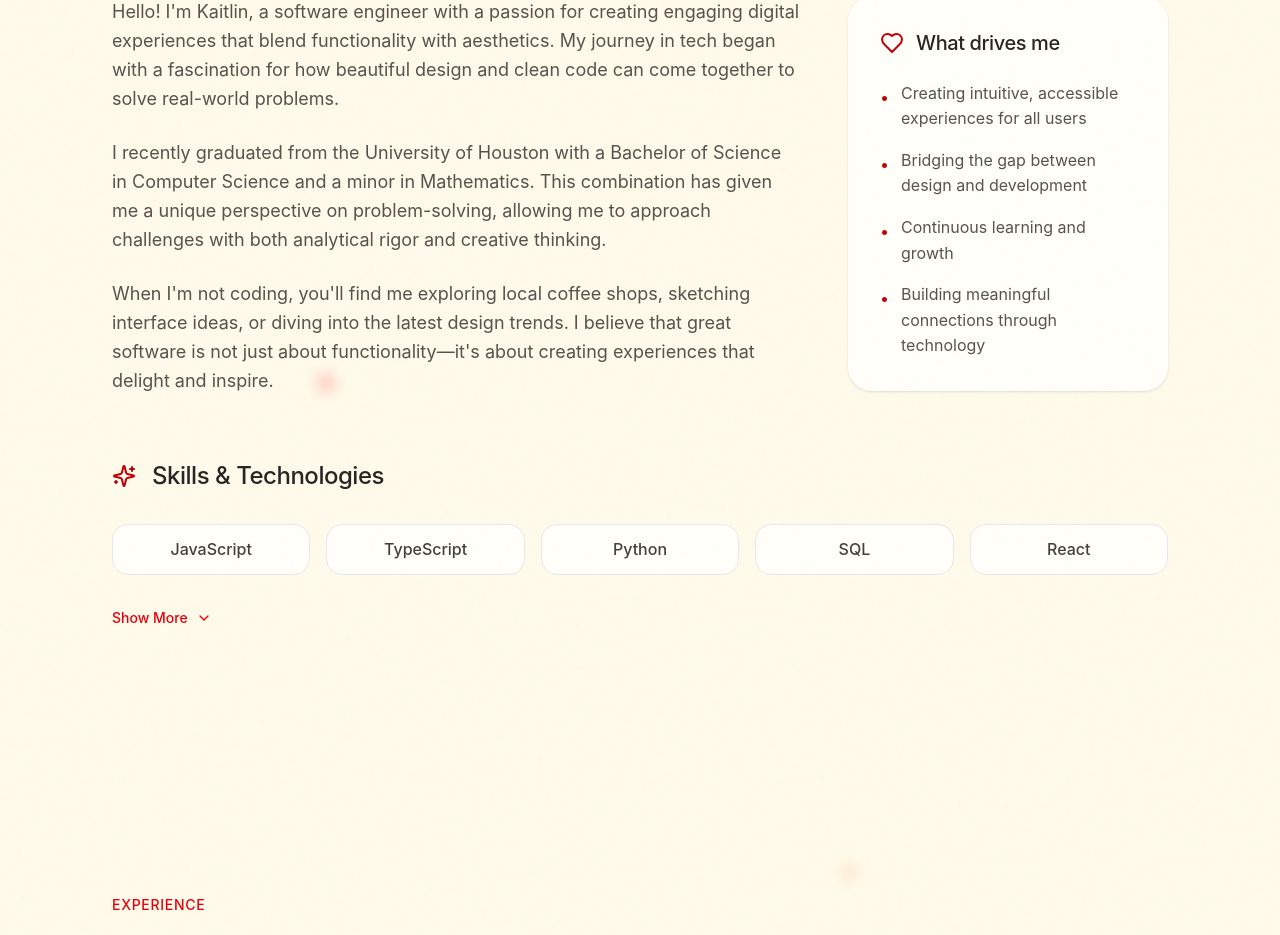
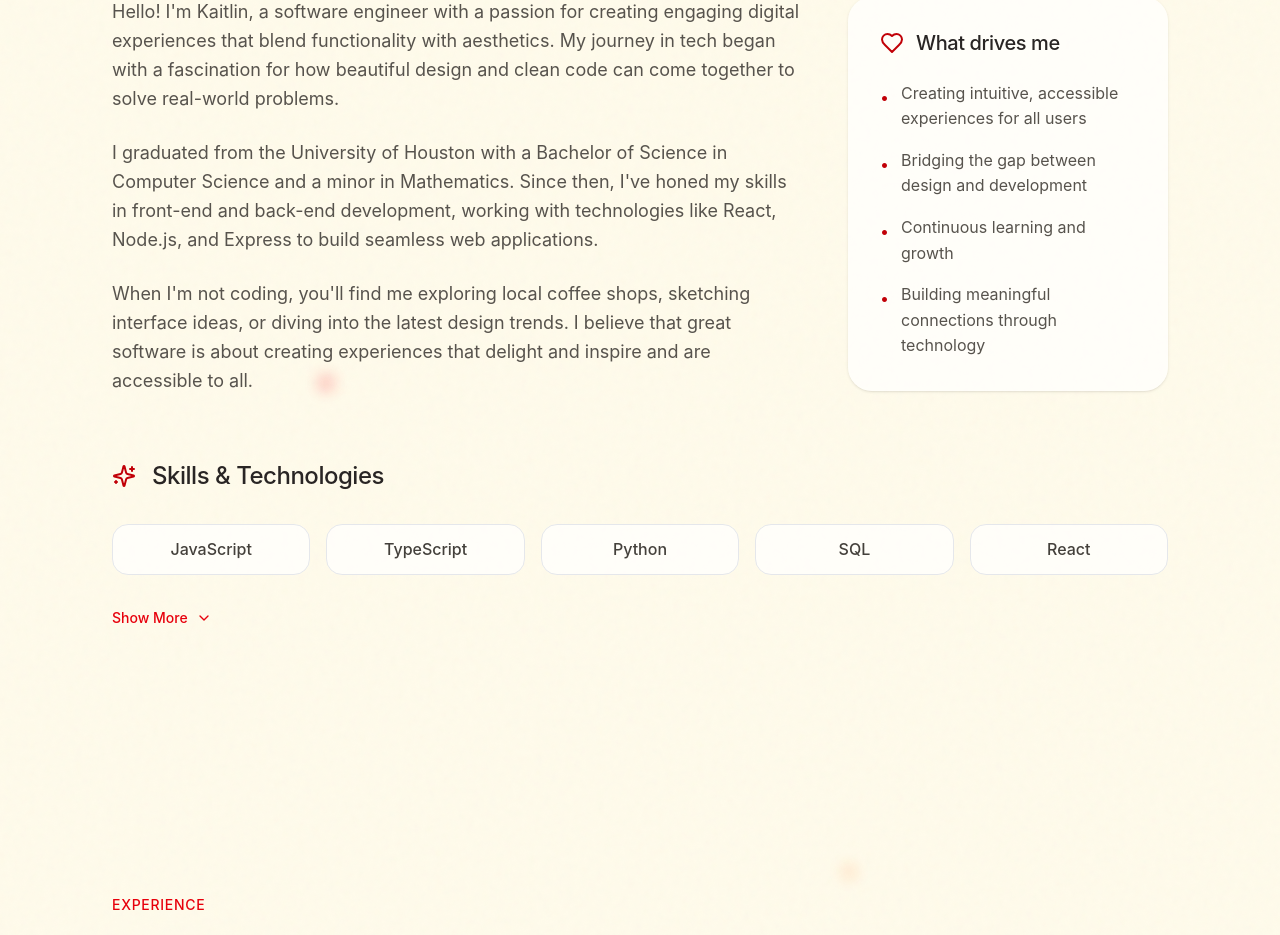
Before and after one commit to kaminjii/portfolio, a Next.js app: page / in a window 1280 px wide. Shown: the part 1097-2032 px from the top of the page. Built offline with nearby package versions, Linux system fonts and the light colour scheme.

Commit message:
update bio

```diff
--- a/src/components/App.js
+++ b/src/components/App.js
@@ -761,12 +761,12 @@ const App = () => {
                         theme === "dark" ? "text-stone-300" : "text-stone-600"
                       )}
                     >
-                      I recently graduated from the University of Houston with a
-                      Bachelor of Science in Computer Science and a minor in
-                      Mathematics. This combination has given me a unique
-                      perspective on problem-solving, allowing me to approach
-                      challenges with both analytical rigor and creative
-                      thinking.
+                      I graduated from the University of Houston with a Bachelor
+                      of Science in Computer Science and a minor in Mathematics.
+                      Since then, I&apos;ve honed my skills in front-end and
+                      back-end development, working with technologies like
+                      React, Node.js, and Express to build seamless web
+                      applications.
                     </p>
                   </FadeIn>
 
@@ -780,8 +780,8 @@ const App = () => {
                       When I&apos;m not coding, you&apos;ll find me exploring
                       local coffee shops, sketching interface ideas, or diving
                       into the latest design trends. I believe that great
-                      software is not just about functionality—it&apos;s about
-                      creating experiences that delight and inspire.
+                      software is about creating experiences that delight and
+                      inspire and are accessible to all.
                     </p>
                   </FadeIn>
                 </div>
```
